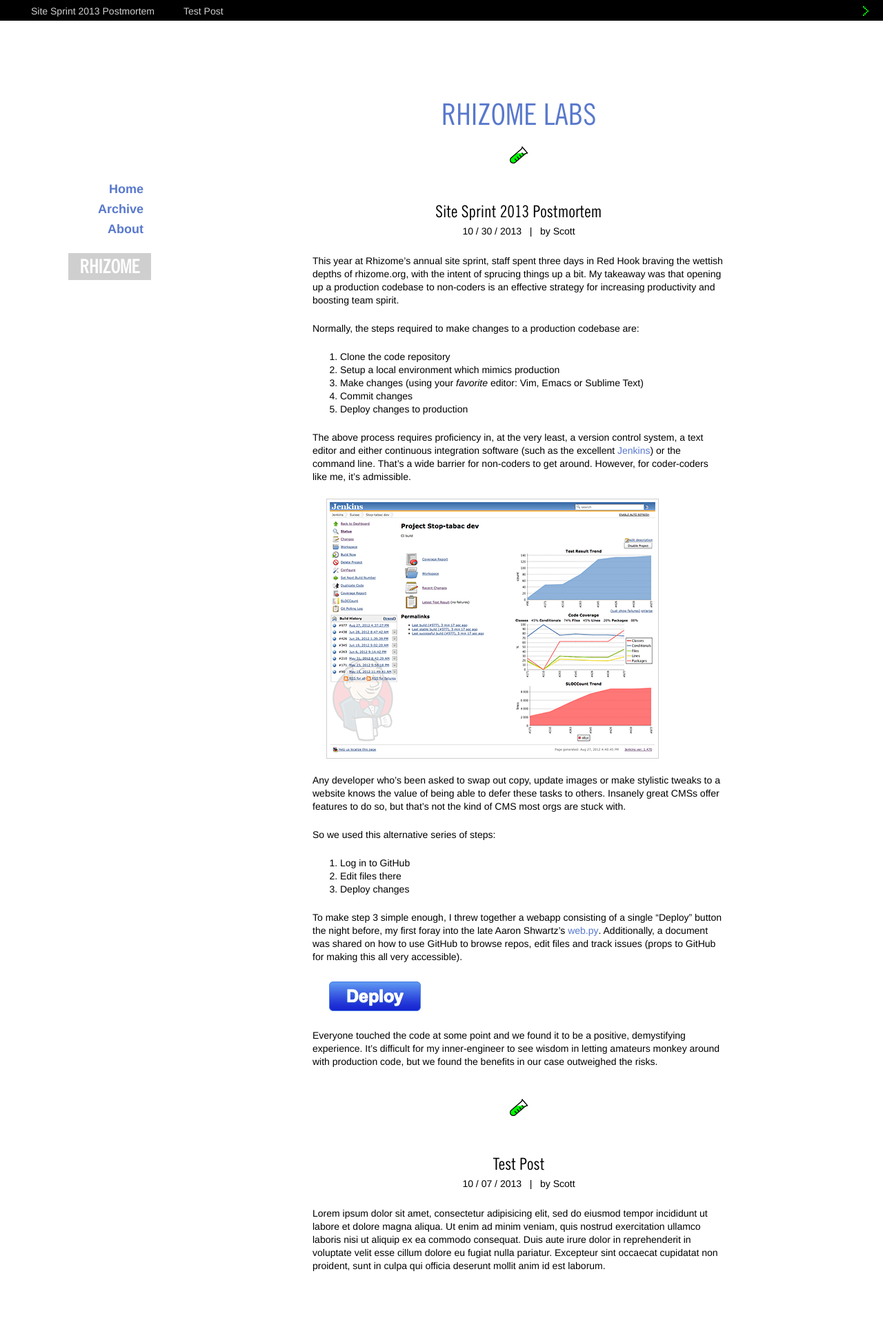
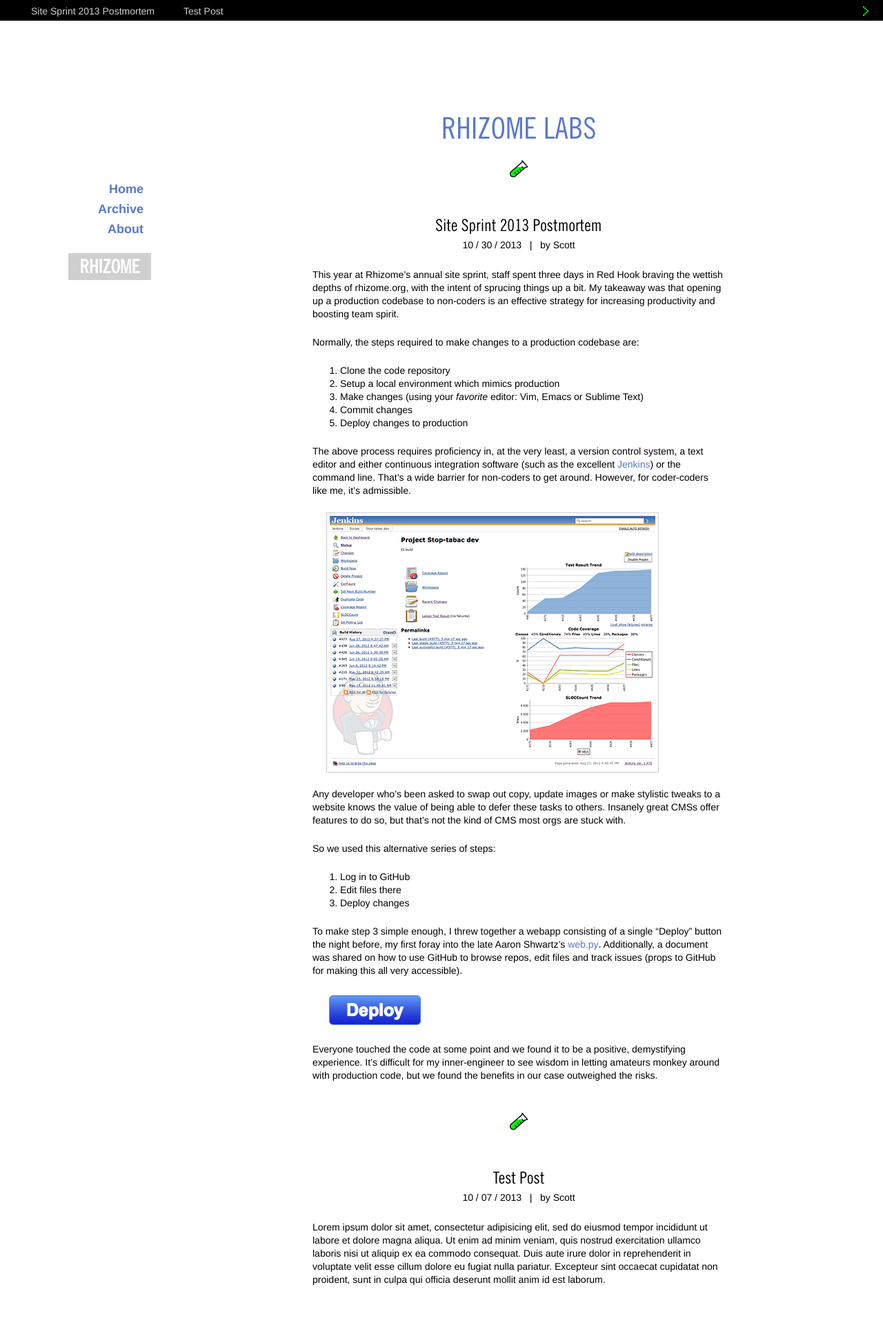
Before and after one commit to rhizomedotorg/rhizomedotorg.github.io, a Jekyll site: the page built from index.html, in a window 1280 px wide. Shown: the whole page at 69% size. Built offline with Jekyll 4.4.1, drawn with Linux system fonts in a browser that asks for light colours; the list of posts is cut into pages by our own code; comment, search, counter and statistics services are not loaded.

Commit message:
Revert "tweaked margins"
This reverts commit 6deff31472dbecbbc48b6aa03ffe8a61c50e4d99.

```diff
--- a/assets/css/style.css
+++ b/assets/css/style.css
@@ -103,7 +103,7 @@ ol li {
 }
 
 #content h1 {
-    margin: 140px 0 0 0;
+    margin: 160px 0 0 0;
     padding: 0;
     font-family: RHIZOME, sans-serif;
     font-size: 43px;
```
